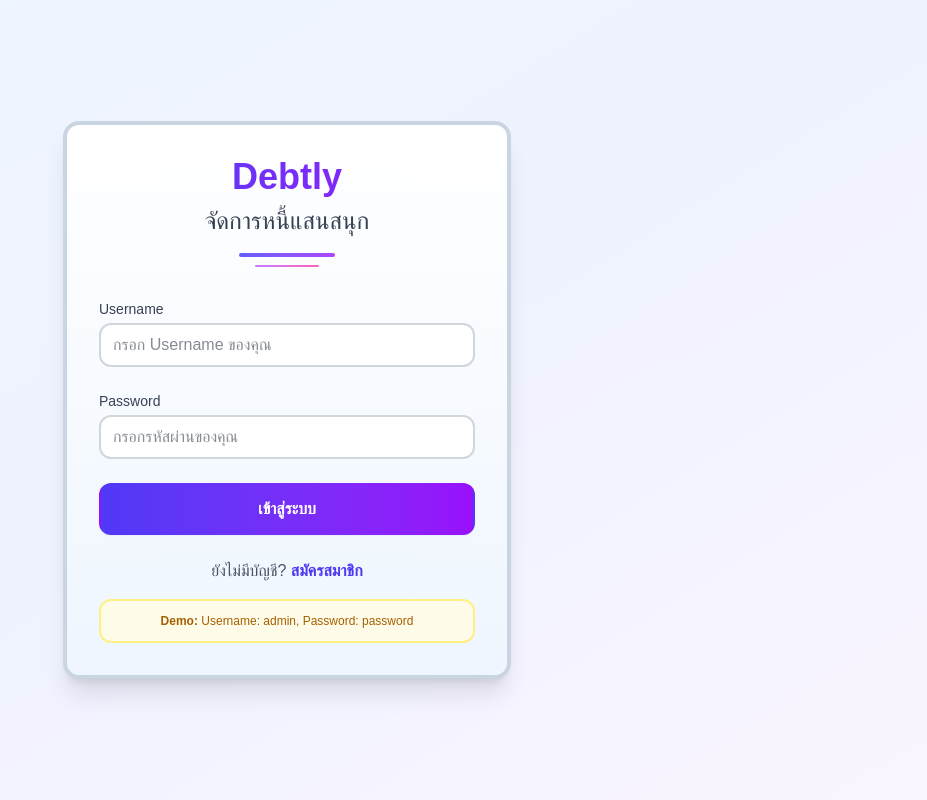
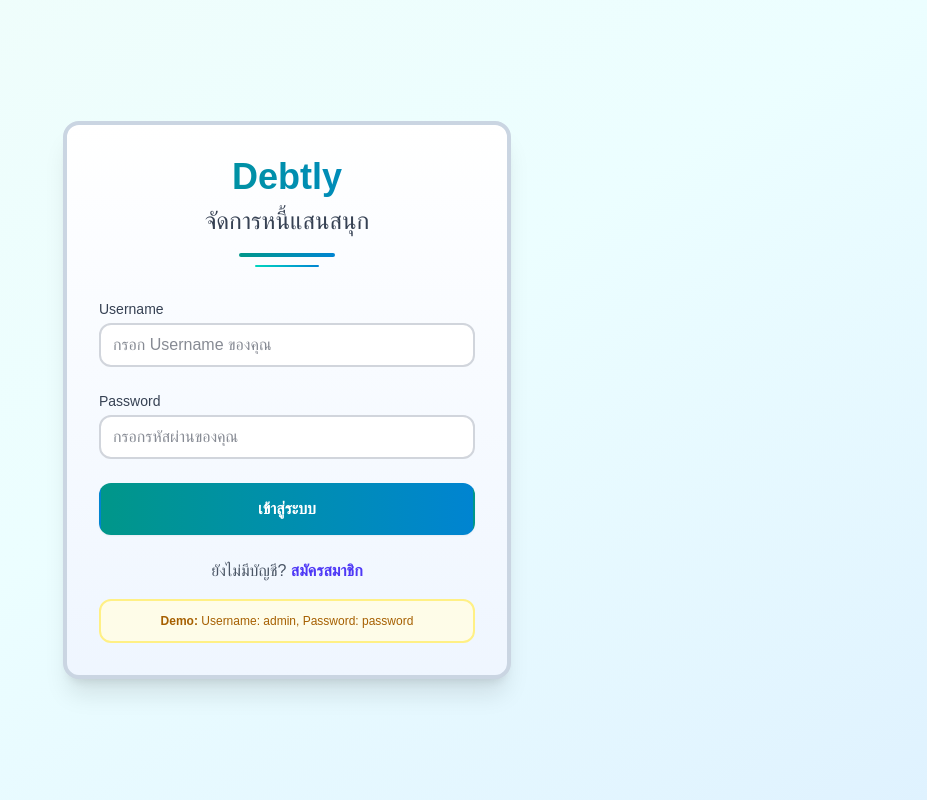
Before and after one commit to kittophop1998/debtly, a Next.js app: page /login in a window 1280 px wide. Shown: the whole page, without its empty margins (353-1280 px from the left). Built offline with nearby package versions, Linux system fonts and the light colour scheme; no server answers.

Commit message:
fix:update colors theme login page

```diff
--- a/app/login/page.tsx
+++ b/app/login/page.tsx
@@ -71,7 +71,7 @@
 
     return (
         <PublicRoute redirectTo="/dashboard">
-            <div className="min-h-screen flex items-center justify-center bg-gradient-to-br from-blue-50 via-indigo-50 to-purple-50 px-4">
+            <div className="min-h-screen flex items-center justify-center bg-gradient-to-br from-teal-50 via-cyan-50 to-sky-100 px-4">
                 <Card
                     variant="bordered"
                     className="w-full max-w-md mx-auto shadow-2xl border-4 border-indigo-200 bg-gradient-to-b from-white to-blue-50"
@@ -80,15 +80,15 @@
                     {/* Title Section */}
                     <div className="text-center mb-8">
                         <div className="mb-4">
-                            <h1 className="text-4xl font-bold bg-gradient-to-r from-indigo-600 to-purple-600 bg-clip-text text-transparent mb-2">
+                            <h1 className="text-4xl font-bold bg-gradient-to-r from-teal-600 to-sky-600 bg-clip-text text-transparent mb-2">
                                 Debtly
                             </h1>
                             <p className="text-2xl text-gray-700 font-medium">
                                 จัดการหนี้แสนสนุก
                             </p>
                         </div>
-                        <div className="h-1 w-24 bg-gradient-to-r from-indigo-500 to-purple-500 mx-auto rounded-full mb-2"></div>
-                        <div className="h-0.5 w-16 bg-gradient-to-r from-purple-400 to-pink-400 mx-auto rounded-full"></div>
+                        <div className="h-1 w-24 bg-gradient-to-r from-teal-600 to-sky-600 mx-auto rounded-full mb-2"></div>
+                        <div className="h-0.5 w-16 bg-gradient-to-r from-teal-400 to-sky-600 mx-auto rounded-full"></div>
                     </div>
 
                     {/* Login Form */}
@@ -125,7 +125,7 @@
 
                         <Button
                             type="submit"
-                            className="w-full bg-gradient-to-r from-indigo-600 to-purple-600 hover:from-indigo-700 hover:to-purple-700 text-white font-semibold py-3 px-6 rounded-xl border-2 border-transparent hover:border-indigo-300 transform hover:scale-105 transition-all duration-200 disabled:transform-none disabled:opacity-50"
+                            className="w-full bg-gradient-to-r from-teal-600 to-sky-600 hover:from-indigo-700 hover:to-purple-700 text-white font-semibold py-3 px-6 rounded-xl border-2 border-transparent hover:border-indigo-300 transform hover:scale-105 transition-all duration-200 disabled:transform-none disabled:opacity-50"
                             disabled={isLoading || isSubmitting}
                         >
                             {isLoading || isSubmitting ? (
--- a/app/page.tsx
+++ b/app/page.tsx
@@ -1,6 +1,5 @@
 'use client';
 
-import Image from "next/image";
 import Link from "next/link";
 import { useEffect } from "react";
 import { useRouter } from "next/navigation";
```
